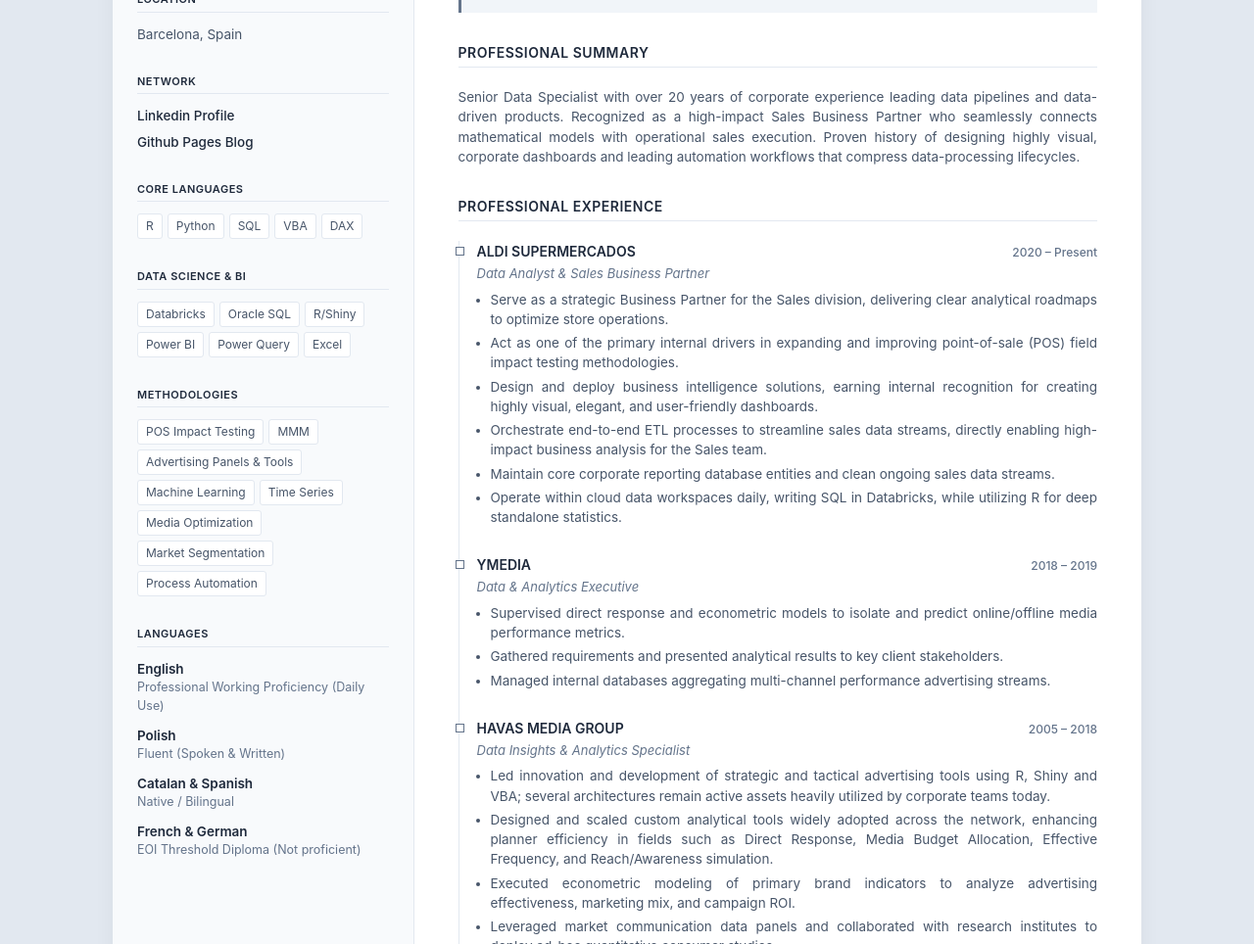
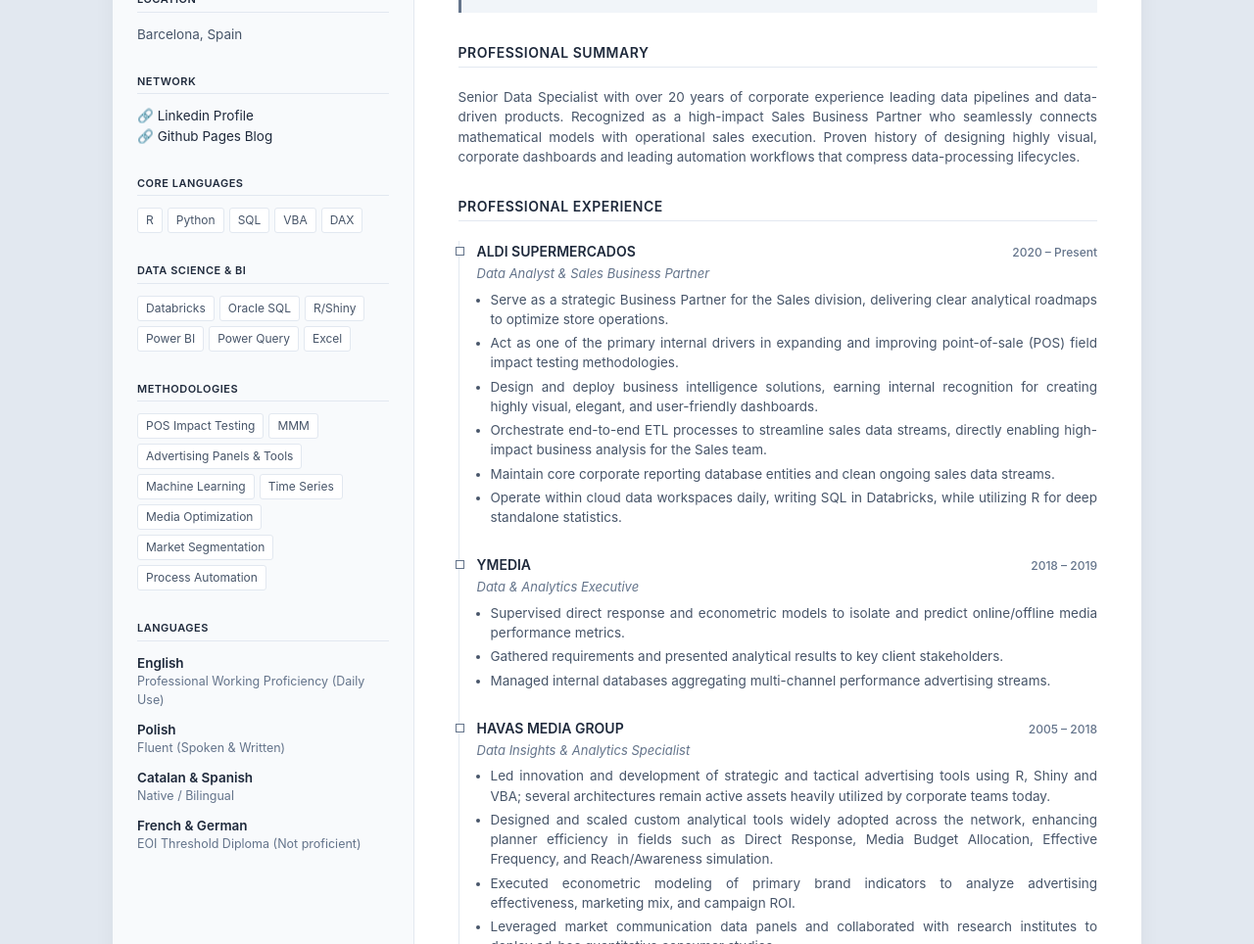
Before and after one commit to alberthr/alberthr.github.io, a Jekyll site: the page built from cv/index.html, in a window 1280 px wide. Shown: the part 178-1142 px from the top of the page at 98% size. Built offline with Jekyll 4.4.1, drawn with Linux system fonts in a browser that asks for light colours.

Commit message:
Update index.html

```diff
--- a/cv/index.html
+++ b/cv/index.html
@@ -96,13 +96,14 @@
         .contact-link a {
             color: var(--dark);
             text-decoration: none;
-            font-weight: 500;
-			display: block;			 /* Ocupa tota la línia i fa un salt automàtic */
-			margin-bottom: 6px; 	 /* Espai opcional de separació entre ells */
+            /*font-weight: 500;*/
+			display: block;			 	 /* Ocupa tota la línia i fa un salt automàtic */
+			/*margin-bottom: 6px; */	 /* Espai opcional de separació entre ells */
         }
 
         .contact-link a:hover {
-            text-decoration: underline;
+            /*text-decoration: underline;*/
+			font-weight: 500;
             color: var(--primary);
         }
 
@@ -308,8 +309,8 @@
         <div class="sidebar-section">
             <div class="sidebar-title">Network</div>
             <span class="contact-link">
-                <a href="https://www.linkedin.com/in/alberthinojosa/" target="_blank">Linkedin Profile</a>
-				<a href="https://alberthr.github.io/" target="_blank">Github Pages Blog</a>
+                <a href="https://www.linkedin.com/in/alberthinojosa/" target="_blank">🔗 Linkedin Profile</a>
+				<a href="https://alberthr.github.io/" target="_blank">🔗 Github Pages Blog</a>
             </span>
         </div>
 
```
